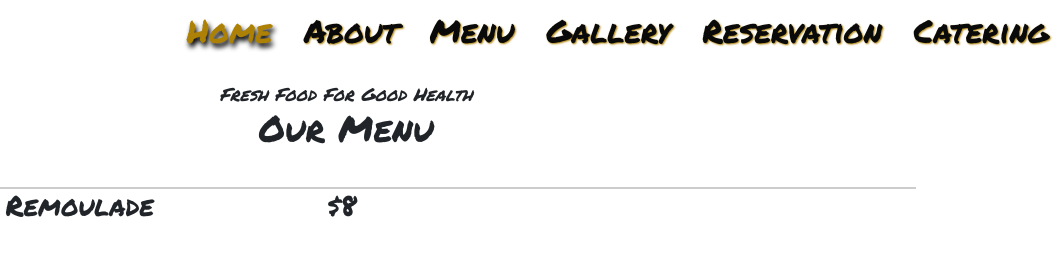
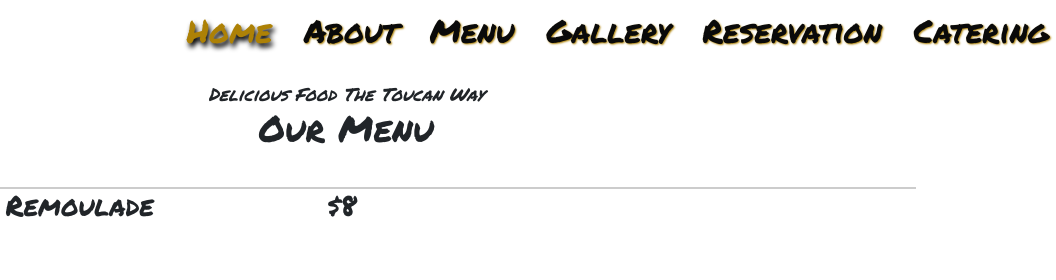
Before and after one commit to chingu-voyages/v39-toucans-team-02, a plain HTML site: page menu.html in a window 1280 px wide. Shown: the top 280 px of the page, 224-1280 px from the left. Drawn offline with nearby package versions, Linux system fonts and the light colour scheme; a web font is replaced by a local one.

Commit message:
Change menu title

```diff
--- a/menu.html
+++ b/menu.html
@@ -44,7 +44,7 @@
     <!-- Appetizers -->
     <div class="container">
       <div class="title">
-        <h4><span>fresh food for good health</span>our menu</h4>
+        <h4><span>delicious food the Toucan way</span>our menu</h4>
       </div>
       <div class="menu">
         <h2 class="menu-group-heading">
```
